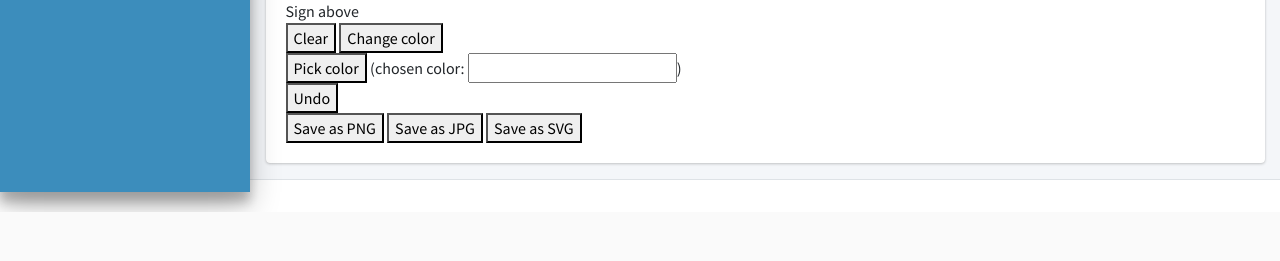
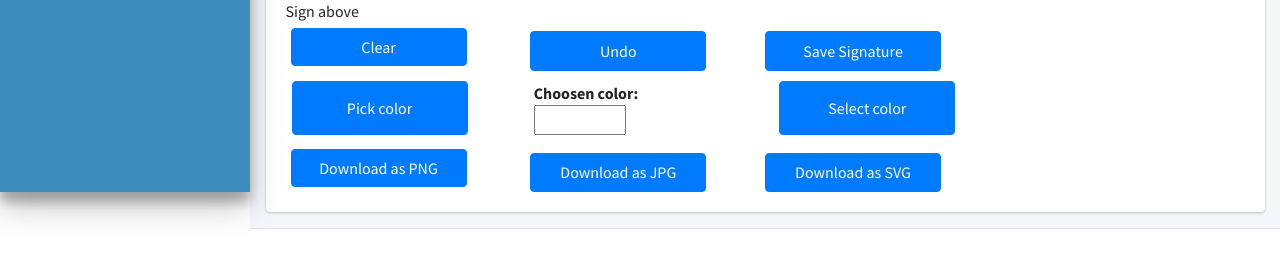
Before and after one commit to dewonlupin/CSc-230-CalPERS, a PHP site: page /Signature.php in a window 1280 px wide. Shown: the part 608-869 px from the top of the page. Before the commit the page ends 820 px from the top, so only its background shows below. Run offline with PHP 8.4, Linux system fonts and the light colour scheme; some libraries are stand-ins or nearby versions.

Commit message:
Changes committed for signature.php

```diff
--- a/Home/Signature.php
+++ b/Home/Signature.php
@@ -124,28 +124,36 @@
                   <div class="tab-content">
                     <div class="tab-pane active" id="tab_1">
                         <div id="signature-pad" class="signature-pad">
-                        <div class="signature-pad--body" >
+						<div class="signature-pad--body">
+
 						  <canvas class="canvasbody" style="height: 400px !important;"></canvas>
+
+
 						</div>
 						<div class="signature-pad--footer">
 						  <div class="description">Sign above</div>
 
 						  <div class="signature-pad--actions">
-                            <div>
-                              <button type="button" class="button clear" data-action="clear">Clear</button>
-                              <button type="button" class="button" data-action="change-color">Change color</button>
-                              <form action="app.js" method="GET">
-                                <button type="submit" data-jscolor="{valueElement:'hexclr',value:'pick color'}" class="button" data-action="change-color">Pick color</button>
-                                (chosen color: <input id="hexclr" type="text">)
-                              </form>
+							<div class="row col-md-9">
+							  <button type="button" class="col-md-3 offset-md-1 btn btn-primary btn-block" style="margin:5px; margin-top:5px;" data-action="clear">Clear</button>
+							  <button type="button" class="col-md-3 offset-md-1 btn btn-primary btn-block" data-action="undo">Undo</button>
+							  <button type="button" class="col-md-3 offset-md-1 btn btn-primary btn-block" data-action="change-color">Save Signature</button>
 
-                              <button type="button" class="button" data-action="undo">Undo</button>
 
 							</div>
-                            <div>
-                              <button type="button" class="button save" data-action="save-png">Save as PNG</button>
-                              <button type="button" class="button save" data-action="save-jpg">Save as JPG</button>
-                              <button type="button" class="button save" data-action="save-svg">Save as SVG</button>
+							<div class="row" style="margin-top:5px;margin-bottom:5px"></div>
+							<div class="row col-md-9" >
+								<button type="button" data-jscolor="{valueElement:'hexclr',value:'pick color', hash:true}" class="col-md-3  btn btn-primary btn-block" style="margin-left:6px;">Pick color</button>
+								<b class="col-md-3 offset-md-1"> Choosen color:<input id="hexclr"  name="hexclr" size="6" type="text"/></b>
+								<button class="col-md-3 offset-md-1 btn btn-primary btn-block" onclick="setcolor(document.getElementById('hexclr').value)"  type="button" style="margin-left:77px;">Select color</button>
+							</div>
+
+							<div class="row" style="margin-top:5px;margin-bottom:5px"></div>
+
+							<div class="row col-md-9">
+							  <button type="button" class="col-md-3  btn btn-primary btn-block" data-action="save-png" style="margin:5px; margin-top:4px;">Download as PNG</button>
+							  <button type="button" class="col-md-3  offset-md-1 btn btn-primary btn-block" data-action="save-jpg">Download as JPG</button>
+							  <button type="button" class="col-md-3  offset-md-1 btn btn-primary btn-block" data-action="save-svg">Download as SVG</button>
 							</div>
 						  </div>
 						</div>
@@ -154,6 +162,11 @@
                       <script src="js/signature_pad.js"></script>
                       <script src="js/app.js"></script>
                       <script src="js/jscolor.js"></script>
+					  <script>
+						function setcolor(pcolor){
+							signaturePad.penColor = pcolor;
+						}
+					  </script>
                     </div>
                     <!-- /.tab-pane -->
                     <div class="tab-pane" id="tab_2">
--- a/Home/js/app.js
+++ b/Home/js/app.js
@@ -1,7 +1,6 @@
 var wrapper = document.getElementById("signature-pad");
 var clearButton = wrapper.querySelector("[data-action=clear]");
 var changeColorButton = wrapper.querySelector("[data-action=change-color]");
-//var changeColorButton = wrapper.querySelector("[data-jscolor=""]");
 var undoButton = wrapper.querySelector("[data-action=undo]");
 var savePNGButton = wrapper.querySelector("[data-action=save-png]");
 var saveJPGButton = wrapper.querySelector("[data-action=save-jpg]");
@@ -90,8 +89,8 @@ changeColorButton.addEventListener("click", function (event) {
   var g = Math.round(Math.random() * 255);
   var b = Math.round(Math.random() * 255);
   var color = "rgb(" + r + "," + g + "," + b +")";
+
   signaturePad.penColor = color;
-  //signaturePad.penColor = '#' + document.getElementById('hexclr').value;
 });
 
 savePNGButton.addEventListener("click", function (event) {
```
Lines whose indentation alone changed are shown as unchanged.
